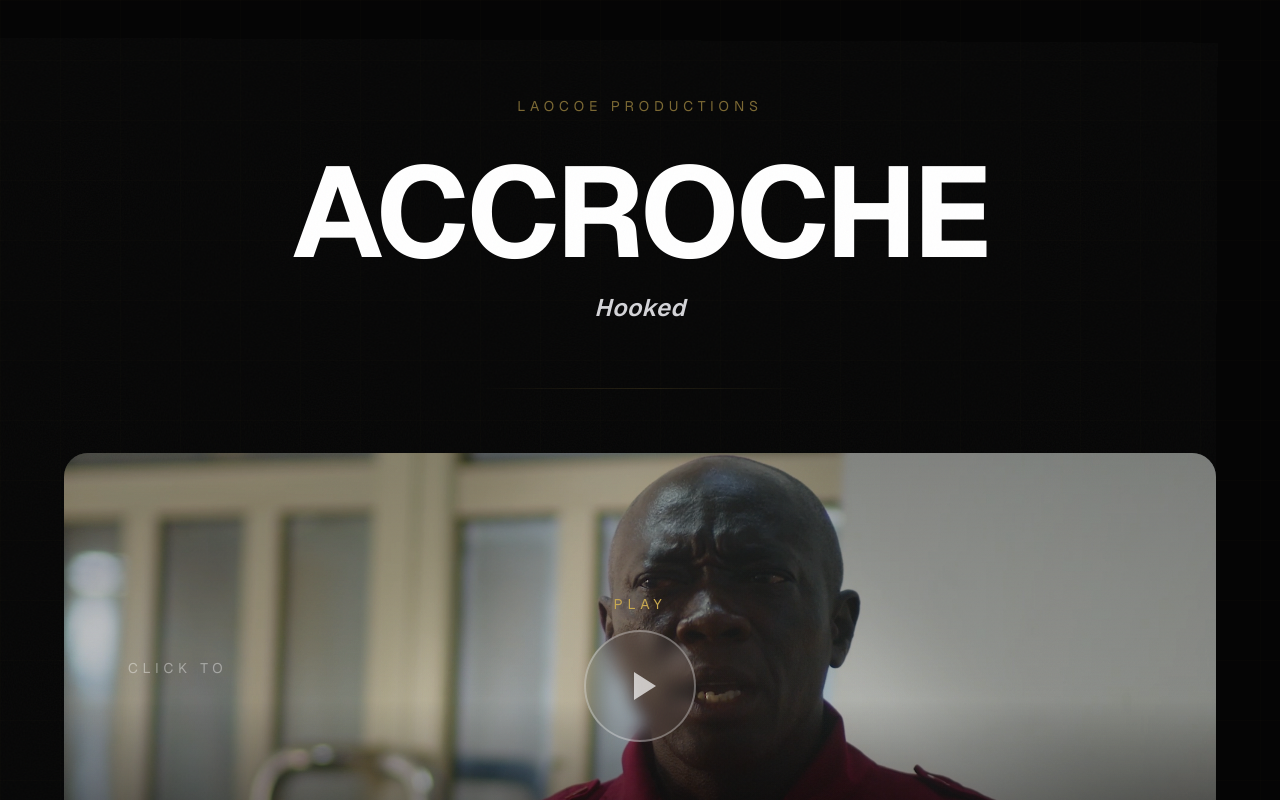
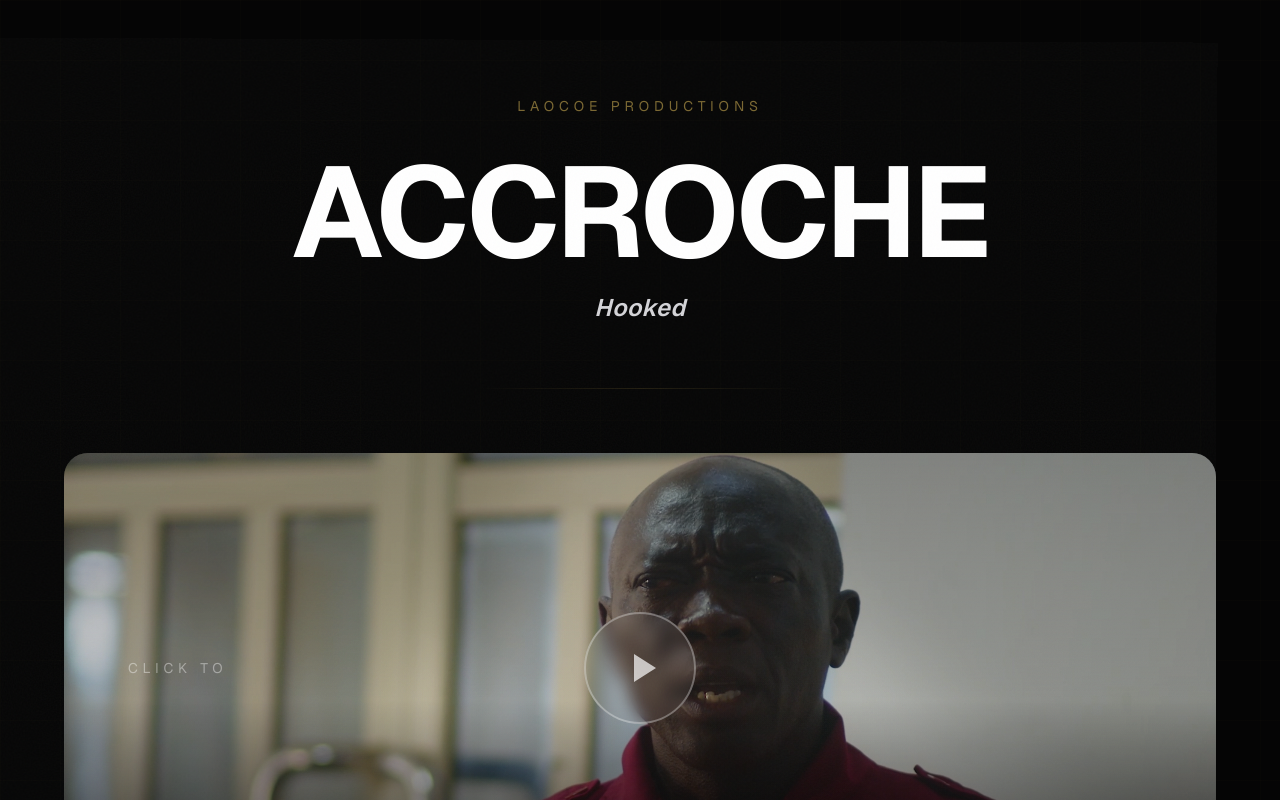
Before and after one commit to smartedgemediaco-creator/accroche-the-movie, a Next.js app: page / in a window 1280 px wide. Shown: the top 800 px of the page. Built offline with nearby package versions, Linux system fonts and the light colour scheme.

Commit message:
Simplify: 'Click to' left, play button centered

```diff
--- a/src/components/MovieSection.tsx
+++ b/src/components/MovieSection.tsx
@@ -213,10 +213,7 @@ function MovieCard({ title, videoUrl, onPlay, index }: {
                 Click to
               </p>
             </div>
-            <div className="flex-1 flex flex-col items-center gap-3 md:gap-4">
-              <p className="text-xs md:text-sm tracking-[0.35em] uppercase text-[#c8a84e] transition-colors duration-500">
-                play
-              </p>
+            <div className="flex-1 flex justify-center">
               <div className="w-20 h-20 md:w-28 md:h-28 rounded-full border-2 border-white/30 flex items-center justify-center transition-all duration-500 group-hover:border-[#c8a84e] group-hover:bg-[#c8a84e]/15 group-hover:scale-110 group-hover:shadow-[0_0_100px_rgba(200,168,78,0.3)] backdrop-blur-sm bg-white/5">
                 <span className="text-white/70 group-hover:text-[#c8a84e] transition-colors duration-500">
                   <PlayIcon />
```
